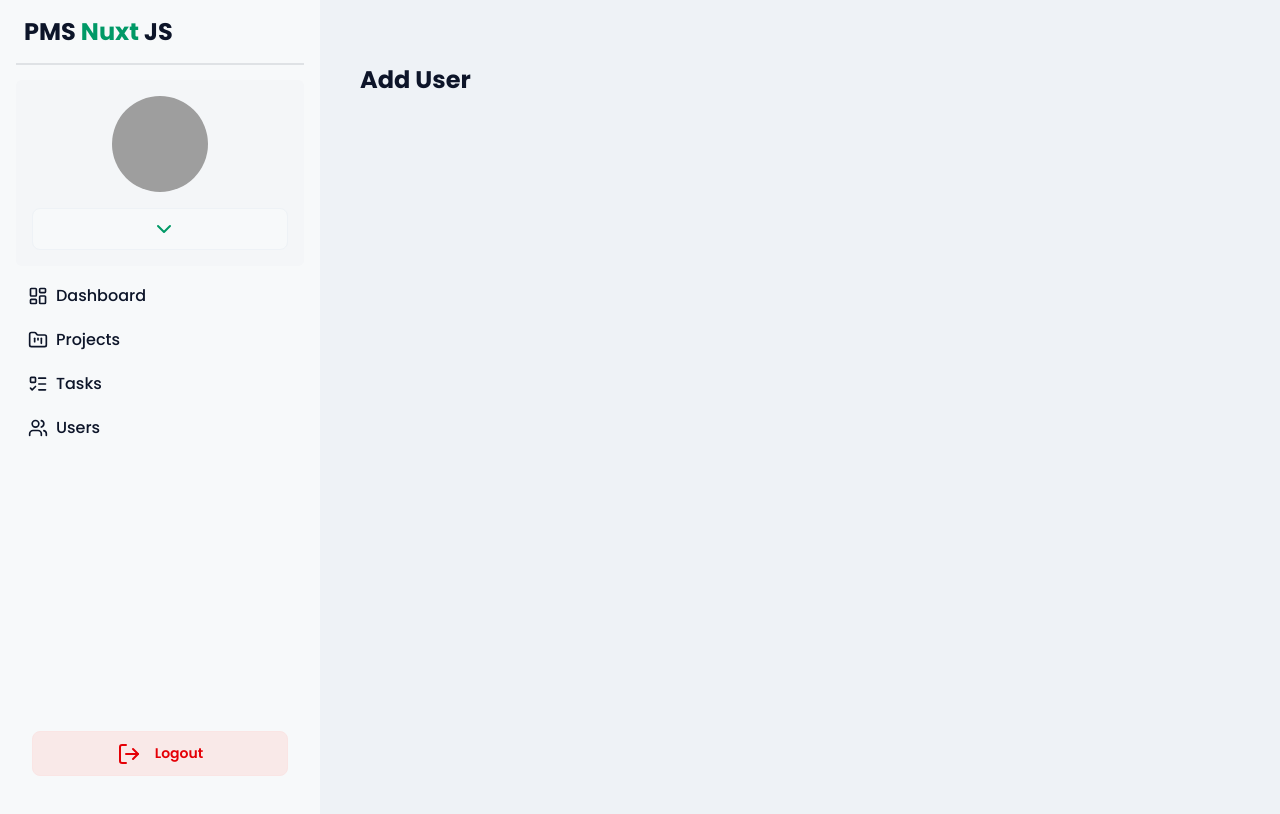
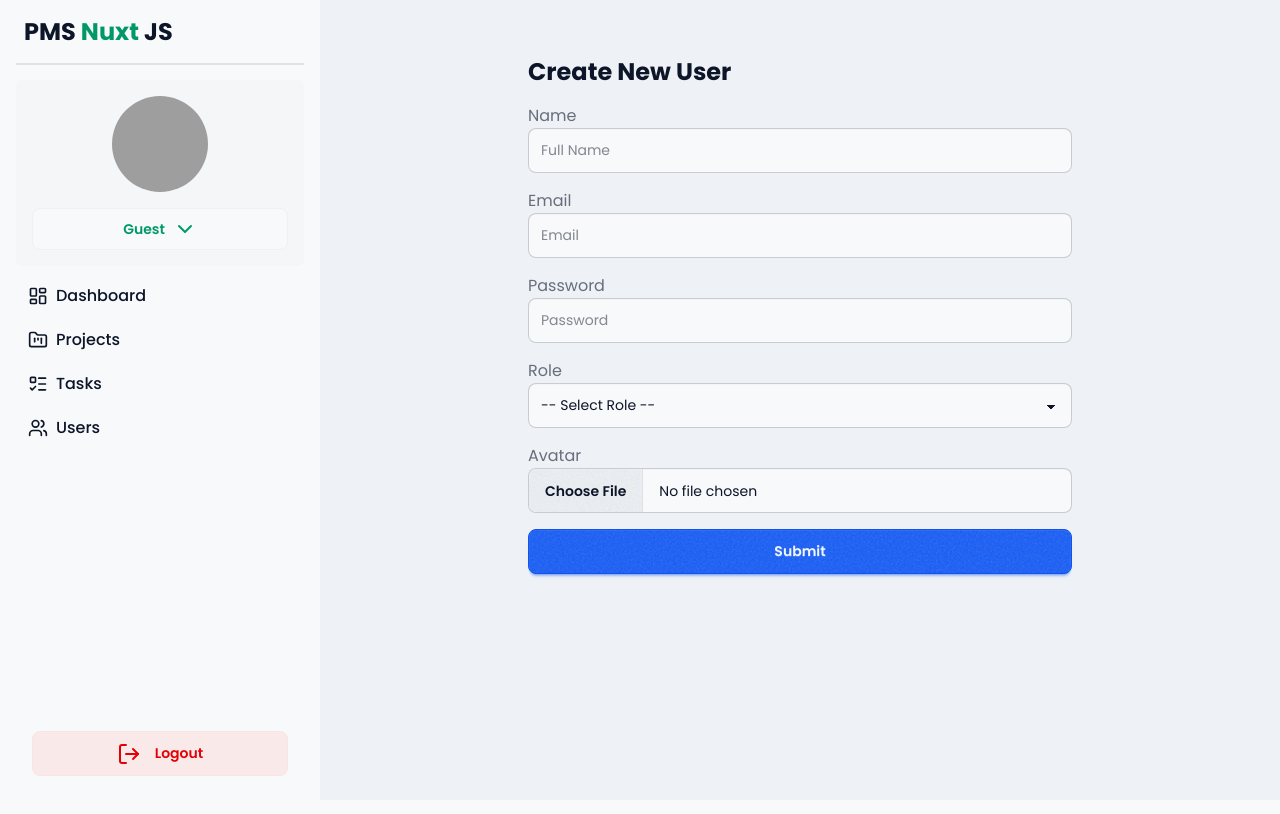
Before and after one commit to perdanawjatmiko/project-management-vue, a Nuxt app in the folder frontend/: page /users/create in a window 1280 px wide. Shown: the top 814 px of the page. Built offline with nearby package versions, Linux system fonts and the light colour scheme; grey boxes are pictures that could not be loaded.

Commit message:
update users

```diff
--- /dev/null
+++ b/frontend/components/Forms/UserForm.vue
@@ -0,0 +1,103 @@
+<template>
+  <form @submit.prevent="submit" class="space-y-4">
+    <!-- Name -->
+    <div class="form-control">
+      <label class="label" for="name">Name</label>
+      <input
+        v-model="form.name"
+        id="name"
+        type="text"
+        placeholder="Full Name"
+        class="input input-bordered w-full"
+        required
+      />
+    </div>
+
+    <!-- Email -->
+    <div class="form-control">
+      <label class="label" for="email">Email</label>
+      <input
+        v-model="form.email"
+        id="email"
+        type="email"
+        placeholder="Email"
+        class="input input-bordered w-full"
+        required
+      />
+    </div>
+
+    <!-- Password -->
+    <div class="form-control">
+      <label class="label" for="password">Password</label>
+      <input
+        v-model="form.password"
+        id="password"
+        type="password"
+        placeholder="Password"
+        class="input input-bordered w-full"
+      />
+      <small v-if="isEdit" class="text-xs text-gray-500 mt-1">Kosongkan jika tidak ingin mengubah password</small>
+    </div>
+
+    <!-- Role -->
+    <div class="form-control">
+      <label class="label" for="role">Role</label>
+      <select
+        v-model="form.role"
+        id="role"
+        class="select select-bordered w-full"
+        required
+      >
+        <option disabled value="">-- Select Role --</option>
+        <option value="admin">Admin</option>
+        <option value="manager">Manager</option>
+        <option value="staff">Staff</option>
+      </select>
+    </div>
+
+    <!-- Avatar -->
+    <div class="form-control">
+      <label class="label" for="avatar">Avatar</label>
+      <input
+        id="avatar"
+        type="file"
+        accept="image/*"
+        class="file-input file-input-bordered w-full"
+        @change="handleFile"
+      />
+      <div v-if="preview" class="mt-2">
+        <img :src="preview" class="w-24 h-24 rounded-full object-cover border" />
+      </div>
+    </div>
+
+    <!-- Submit -->
+    <button type="submit" class="btn btn-primary w-full">Submit</button>
+  </form>
+</template>
+
+<script setup lang="ts">
+import { ref, watch } from 'vue'
+import type { UserInput } from '~/types/user'
+
+const props = defineProps<{
+  form: UserInput,
+  submit: () => void,
+  preview?: string
+}>()
+
+const isEdit = ref(!!props.preview)
+const preview = ref(props.preview || '')
+
+const handleFile = (event: Event) => {
+  const target = event.target as HTMLInputElement
+  const file = target.files?.[0]
+  if (file) {
+    props.form.avatar = file
+    preview.value = URL.createObjectURL(file)
+  }
+}
+
+watch(() => props.preview, (newPreview) => {
+  preview.value = newPreview || ''
+})
+</script>
--- a/frontend/components/Layouts/SidebarHeader.vue
+++ b/frontend/components/Layouts/SidebarHeader.vue
@@ -10,20 +10,21 @@
     <div class="flex flex-col justify-center items-center bg-gray-300/10 rounded-md p-4 mb-2">
       <div class="avatar mb-4">
         <div class="w-24 rounded-full">
-          <img src="https://img.daisyui.com/images/profile/demo/yellingcat@192.webp" />
+          <img v-if="user && user.avatar" :src="`${imageBase}${user?.avatar}`" />
+          <img v-else src="https://img.daisyui.com/images/profile/demo/yellingcat@192.webp" />
         </div>
       </div>
       <div class="collapse w-full bg-base-100 border border-base-200 ">
         <input type="checkbox" class="peer" />
         <div class="collapse-title font-semibold p-2 flex items-center justify-center text-emerald-600">
-          {{ user?.name }}
+          {{ user?.name || 'Guest' }}
           <span class="ml-2 transition-transform duration-300 peer-checked:rotate-180">
             <ChevronDown />
           </span>
         </div>
         <div class="collapse-content text-sm md:text-base px-2 ">
           <ul class="menu md:menu-md font-semibold bg-transparent rounded-box w-full gap-2 px-0">
-            <li><NuxtLink to="/profile" class=""><UserPen/> Update Profile</NuxtLink></li>
+            <li><NuxtLink :to="`/users/${user?.id}/edit`" class=""><UserPen/> Update Profile</NuxtLink></li>
           </ul>
         </div>
       </div>
@@ -33,6 +34,8 @@
 
 <script setup lang="ts">
 import { X, ChevronDown, UserPen } from 'lucide-vue-next'
+const config = useRuntimeConfig()
+const imageBase = config.public.imageBase
 defineProps<{ user: any }>()
 defineEmits(['closeDrawer'])
 </script>
--- a/frontend/composables/useAuth.ts
+++ b/frontend/composables/useAuth.ts
@@ -16,6 +16,7 @@ export const useAuth = () => {
 
       token.value = res.access_token;
       await fetchUser();
+      showSuccess(`Login Success, Welcome !`)
       return true;
     } catch (e) {
       console.error('Login error', e);
@@ -32,6 +33,7 @@ export const useAuth = () => {
 
       token.value = res.access_token;
       await fetchUser();
+      showSuccess(`Register Success, Welcome !`)
       return true;
     } catch (e) {
       console.error('Register error', e);
--- a/frontend/composables/useProject.ts
+++ b/frontend/composables/useProject.ts
@@ -126,7 +126,6 @@ export const useProject = () => {
         baseURL: apiBase,
         headers: { Authorization: `Bearer ${token.value}` },
       })
-      console.log(response)
       return response
     } catch (e) {
       console.error('Failed to fetch projects:', e)
--- a/frontend/composables/useUser.ts
+++ b/frontend/composables/useUser.ts
@@ -1,4 +1,4 @@
-import type { User, UserResponse } from "~/types/user";
+import type { User, UserInput, UserResponse } from "~/types/user";
 export const useUser = () => {
     const token = useCookie('token')
     const config = useRuntimeConfig()
@@ -19,5 +19,64 @@ export const useUser = () => {
         }
     }
 
-    return {getUsers}
+    const createUser = async (data: Omit<UserInput, 'id'>) => {
+        try {
+            const response = await $fetch('/users', {
+                  method: 'POST',
+                  baseURL: apiBase,
+                  body: data,
+                  headers: { Authorization: `Bearer ${token.value}` },
+                })
+            showSuccess('User Created Successfully')
+            return response
+        } catch (error: any) {
+            showErrorNotif(error?.data?.message || 'Failed to add user');
+            return [];
+        }
+    }
+
+    const updateUser = async (id: string, data: Partial<UserInput>) => {
+        try {
+            const response = await $fetch(`/users/${id}`, {
+                method: 'POST',
+                baseURL: apiBase,
+                body: data,
+                headers: { Authorization: `Bearer ${token.value}` },
+            })
+            showSuccess(`User Updated Successfully`)
+            return response
+        } catch (error: any) {
+            showErrorNotif(error?.data?.message || 'Failed to update user')
+            return null
+        }
+    }
+
+    const getUserById = async (id: string) => {
+        try {
+            const response = $fetch(`/users/${id}`, {
+                method: "GET",
+                baseURL: apiBase,
+                headers: { Authorization: `Bearer ${token.value}` },
+            })
+            return response
+        } catch (error: any) {
+            showErrorNotif(error?.data?.message || 'Failed to update user')
+            return null
+        }
+    }
+
+    const deleteUser = async (id: string) => {
+        try {
+        await $fetch(`/users/${id}`, {
+            method: 'DELETE',
+            baseURL: apiBase,
+            headers: { Authorization: `Bearer ${token.value}` },
+        })
+        showSuccess('User Deleted')
+        } catch (error: any) {
+        showErrorNotif(error?.data?.message || 'Failed to delete user')
+        }
+    }
+
+    return {getUsers, createUser, updateUser, getUserById}
 }
--- a/frontend/layouts/default.vue
+++ b/frontend/layouts/default.vue
@@ -13,7 +13,6 @@ import SidebarLayout from '~/components/Layouts/SidebarLayout.vue';
 import { useRoute } from 'vue-router'
 
 const route = useRoute()
-console.log(route.path)
 
 const getTitleFromRoute = () => {
   const path = route.path
--- a/frontend/nuxt.config.ts
+++ b/frontend/nuxt.config.ts
@@ -1,19 +1,12 @@
 // https://nuxt.com/docs/api/configuration/nuxt-config
 import tailwindcss from "@tailwindcss/vite";
 export default defineNuxtConfig({
-  // app: {
-  //   head: {
-  //     title: "PMS Nuxt",
-  //     htmlAttrs: {
-  //       lang: 'en',
-  //     }
-  //   }
-  // },
   compatibilityDate: '2025-05-15',
   devtools: { enabled: true },
   runtimeConfig: {
     public: {
-      apiBase: "http://localhost:8000/api",
+      apiBase: process.env.NUXT_PUBLIC_API_BASE ,
+      imageBase: process.env.BASE_IMAGE_URL
     },
   },
   modules: ['@pinia/nuxt'],
--- /dev/null
+++ b/frontend/pages/users/[id]/edit.vue
@@ -0,0 +1,70 @@
+<script setup lang="ts">
+import UserForm from '~/components/Forms/UserForm.vue';
+import { ref, onMounted } from 'vue';
+import { useRoute, useRouter } from 'vue-router';
+import { useUser } from '~/composables/useUser';
+import type { UserInput } from '~/types/user';
+const { fetchUser } = useAuth()
+
+const {getUserById, updateUser} = useUser()
+const route = useRoute();
+const router = useRouter();
+
+const form = ref<UserInput>({
+  name: '',
+  email: '',
+  role: '',
+  password: '',
+  avatar: null,
+});
+
+const preview = ref<string>('');
+
+onMounted(async () => {
+  const response = await getUserById(route.params.id as string);
+  if(!response) {
+    console.error("data not found")
+    return
+  }
+  console.log(response.data.avatar)
+  form.value = {
+    name: response.data.name,
+    email: response.data.email,
+    role: response.data.role,
+    password: '',
+    avatar: response.data.avatar,
+  };
+
+  preview.value = response.data.avatar
+    ? `http://localhost:8000/storage/${response.data.avatar}`
+    : '';
+});
+
+const submit = async () => {
+  const data = new FormData();
+  data.append('_method', 'PUT')
+  data.append('name', form.value.name);
+  data.append('email', form.value.email);
+  data.append('role', form.value.role);
+
+  if (form.value.password?.length) {
+    data.append('password', form.value.password);
+  }
+
+  if (form.value.avatar instanceof File) {
+    data.append('avatar', form.value.avatar);
+  }
+
+  await updateUser(route.params.id as string, data);
+  await fetchUser()
+  router.push('/users');
+};
+
+</script>
+
+<template>
+    <div class="p-2 md:p-4 lg:p-6 max-w-xl">
+        <h1 class="text-2xl font-bold mb-4">Edit User {{ form.name }}</h1>
+        <UserForm :form="form" :preview="preview" :submit="submit" />
+    </div>
+</template>
--- a/frontend/pages/users/create.vue
+++ b/frontend/pages/users/create.vue
@@ -1,7 +1,38 @@
 <template>
-    <div class="p-2 md:p-4 lg:p-6 h-screen">
-        <div class="flex justify-between items-center mb-4">
-        <h1 class="text-2xl font-bold">Add User</h1>
-        </div>
-    </div>
+  <div class="max-w-xl mx-auto p-4 space-y-4">
+    <h1 class="text-2xl font-bold mb-4">Create New User</h1>
+    <UserForm :form="form" :submit="handleSubmit" />
+  </div>
 </template>
+
+<script setup lang="ts">
+import { reactive } from 'vue'
+import UserForm from '~/components/Forms/UserForm.vue';
+import { useRouter } from 'vue-router'
+import { useUser } from '~/composables/useUser'
+
+const router = useRouter()
+const { createUser } = useUser()
+
+const form = reactive({
+  name: '',
+  email: '',
+  password: '',
+  role: '',
+  avatar: null,
+})
+
+const handleSubmit = async () => {
+  const payload = {
+    name: form.name,
+    email: form.email,
+    password: form.password,
+    role: form.role,
+  }
+
+  const result = await createUser(payload as any)
+  if (result) {
+    router.push('/users') // redirect ke halaman daftar user
+  }
+}
+</script>
```
Also changed, not shown: frontend/types/user.ts (+8 -0 lines).
